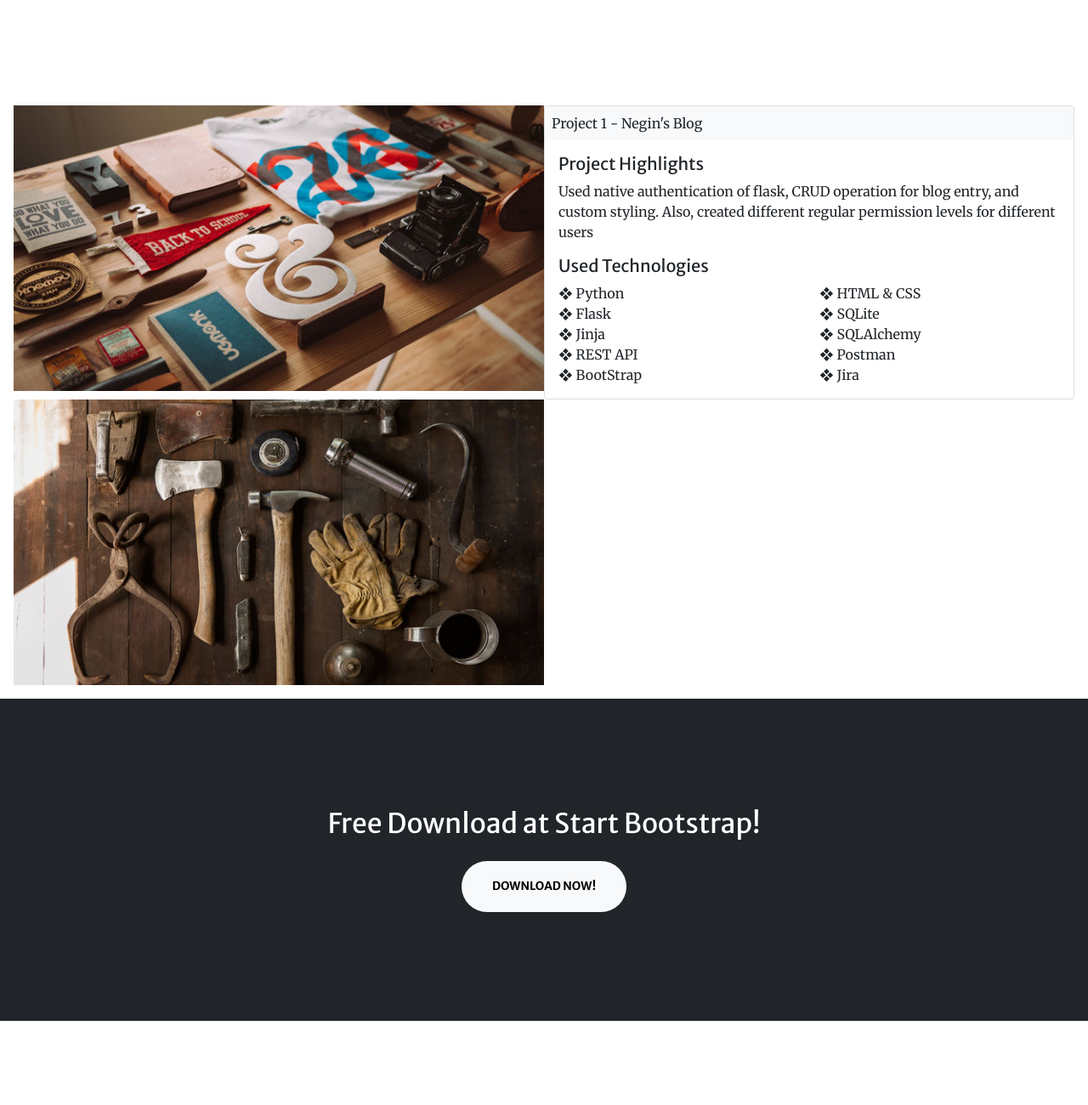
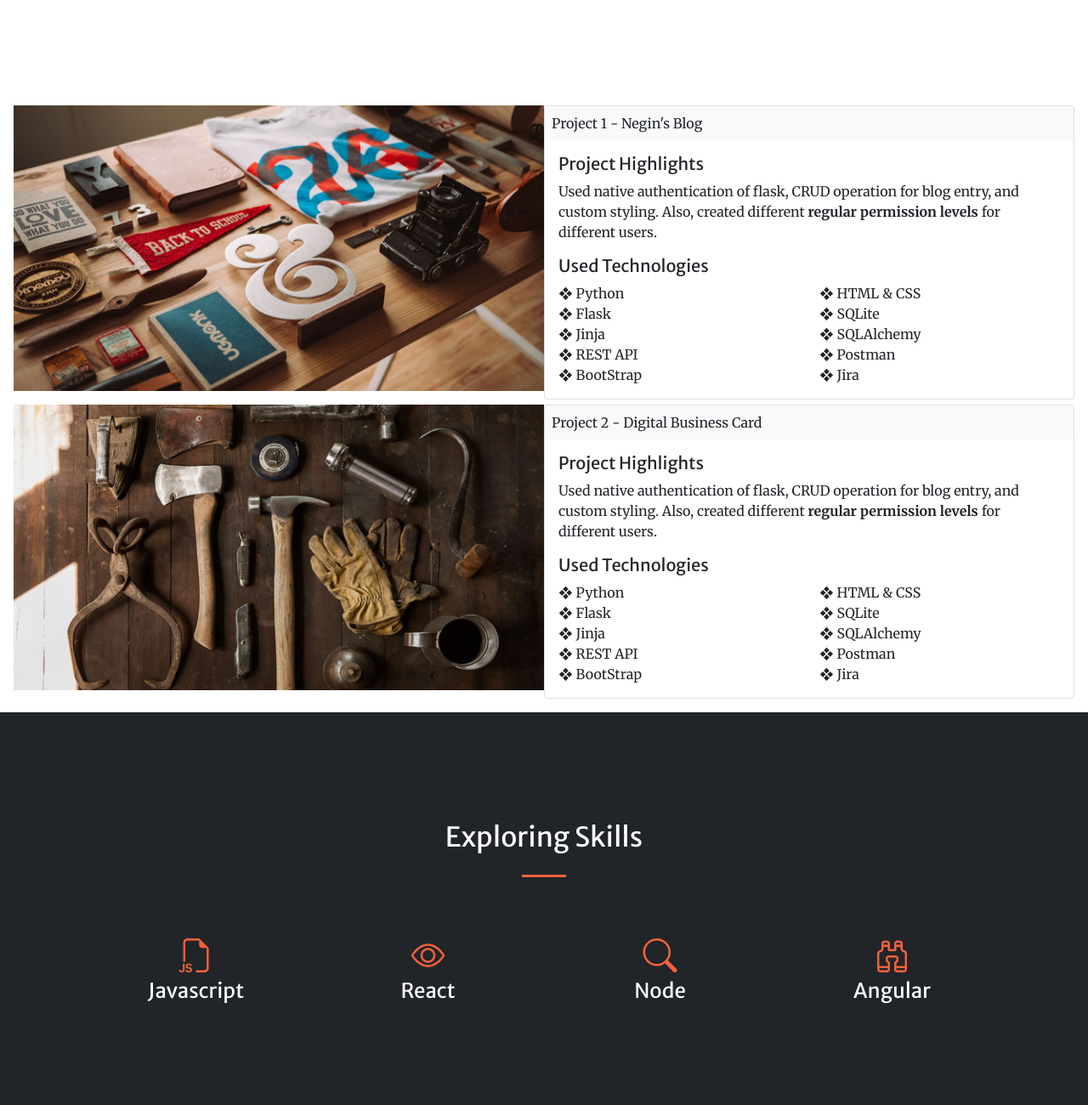
Before and after one commit to neginmaka/Negin-Portfolio, a plain HTML site: page index.html in a window 1280 px wide. Shown: the part 1840-3140 px from the top of the page at 85% size. Drawn offline with nearby package versions, Linux system fonts and the light colour scheme; some packages are replaced by stand-ins of ours; a script that the page names is missing.

Commit message:
Created project-2 section with some contents.

```diff
--- a/index.html
+++ b/index.html
@@ -43,7 +43,7 @@
         <div class="collapse navbar-collapse" id="navbarResponsive">
             <ul class="navbar-nav ms-auto my-2 my-lg-0">
                 <li class="nav-item"><a class="nav-link" href="#about">About</a></li>
-                <li class="nav-item"><a class="nav-link" href="#services">Skills</a></li>
+                <li class="nav-item "><a class="nav-link" href="#services">Skills</a></li>
                 <li class="nav-item"><a class="nav-link" href="#portfolio">Projects</a></li>
                 <li class="nav-item"><a class="nav-link" href="#contact">Contact</a></li>
             </ul>
@@ -85,7 +85,7 @@
         </div>
     </div>
 </section>
-<!-- Services-->
+<!-- Skills-->
 <section class="page-section" id="services">
     <div class="container px-4 px-lg-5">
         <h2 class="text-center mt-0">My Skills</h2>
@@ -126,9 +126,9 @@
 <div id="portfolio">
     <div class="container-fluid p-3">
         <div class="row g-0">
-            <div class="col-lg-6 col-sm-6">
+            <div class="col-lg-6 col-sm-6 spacing">
                 <a class="portfolio-box" href="assets/img/portfolio/fullsize/1.jpg" title="Negin's Blog">
-                    <img class="img-fluid" src="assets/img/portfolio/thumbnails/1.jpg" alt="...">
+                    <img class="img-fluid" src="assets/img/portfolio/thumbnails/1.jpg" alt="Negin's Blog">
                     <div class="portfolio-box-caption">
                         <div class="project-category text-white-50">Project 1</div>
                         <div class="project-name">Negin-Blog</div>
@@ -136,15 +136,54 @@
                 </a>
             </div>
 
-            <div class="card w-50">
+            <div class="card w-50 h-25">
                 <div class="card-img-top d-flex align-items-center bg-light">
                     <p class="col p-2 m-0">Project 1 - Negin's Blog</p>
                 </div>
                 <div class="card-body">
                     <h5 class="card-title">Project Highlights</h5>
                     <p class="card-text">Used native authentication of flask,
-                        CRUD operation for blog entry, and custom styling. Also, created different regular permission levels
-                        for different users</p>
+                        CRUD operation for blog entry, and custom styling. Also, created different <strong>regular
+                            permission levels</strong>
+                        for different users.</p>
+                    <h5 class="card-title">Used Technologies</h5>
+                    <div class="container">
+                        <div class="row">
+                            <div class="col-6">❖ Python</div>
+                            <div class="col-6">❖ HTML & CSS</div>
+                            <div class="col-6">❖ Flask</div>
+                            <div class="col-6">❖ SQLite</div>
+                            <div class="col-6">❖ Jinja</div>
+                            <div class="col-6">❖ SQLAlchemy</div>
+                            <div class="col-6">❖ REST API</div>
+                            <div class="col-6">❖ Postman</div>
+                            <div class="col-6">❖ BootStrap</div>
+                            <div class="col-6">❖ Jira</div>
+                        </div>
+                    </div>
+                </div>
+            </div>
+
+
+            <div class="col-lg-6 col-sm-6">
+                <a class="portfolio-box" href="assets/img/portfolio/fullsize/6.jpg" title="DiBuCard">
+                    <img class="img-fluid" src="assets/img/portfolio/thumbnails/6.jpg" alt="DiBuCard">
+                    <div class="portfolio-box-caption p-3">
+                        <div class="project-category text-white-50">Project 2</div>
+                        <div class="project-name">Digital Business Card</div>
+                    </div>
+                </a>
+            </div>
+            <div class="card w-50">
+                <div class="card-img-top d-flex align-items-center bg-light">
+                    <p class="col p-2 m-0">Project 2 - Digital Business Card</p>
+                </div>
+                <div class="card-body">
+                    <h5 class="card-title">Project Highlights</h5>
+                    <p class="card-text">Used native authentication of flask,
+                        CRUD operation for blog entry, and custom styling. Also, created different<strong> regular
+                            permission levels</strong>
+                        for different users.</p>
                     <h5 class="card-title">Used Technologies</h5>
                     <div class="container">
                         <div class="row">
@@ -164,25 +203,40 @@
 
                 </div>
             </div>
-
-
-            <div class="col-lg-6 col-sm-6">
-                <a class="portfolio-box" href="assets/img/portfolio/fullsize/6.jpg" title="DiBuCard">
-                    <img class="img-fluid" src="assets/img/portfolio/thumbnails/6.jpg" alt="...">
-                    <div class="portfolio-box-caption p-3">
-                        <div class="project-category text-white-50">Project 2</div>
-                        <div class="project-name">Digital Business Card</div>
-                    </div>
-                </a>
-            </div>
         </div>
     </div>
 </div>
 <!-- Call to action-->
 <section class="page-section bg-dark text-white">
     <div class="container px-4 px-lg-5 text-center">
-        <h2 class="mb-4">Free Download at Start Bootstrap!</h2>
-        <a class="btn btn-light btn-xl" href="https://startbootstrap.com/theme/creative/">Download Now!</a>
+        <h2 class="text-center mt-0">Exploring Skills</h2>
+        <hr class="divider">
+        <div class="row gx-4 gx-lg-5">
+            <div class="col-lg-3 col-md-6 text-center">
+                <div class="mt-5">
+                    <div class="mb-2"><i class="bi bi-filetype-js fs-1 text-primary"></i></div>
+                    <h3 class="h4 mb-2">Javascript</h3>
+                </div>
+            </div>
+            <div class="col-lg-3 col-md-6 text-center">
+                <div class="mt-5">
+                    <div class="mb-2"><i class="bi bi-eye fs-1 text-primary"></i></div>
+                    <h3 class="h4 mb-2">React</h3>
+                </div>
+            </div>
+            <div class="col-lg-3 col-md-6 text-center">
+                <div class="mt-5">
+                    <div class="mb-2"><i class="bi bi-search fs-1 text-primary"></i></div>
+                    <h3 class="h4 mb-2">Node</h3>
+                </div>
+            </div>
+            <div class="col-lg-3 col-md-6 text-center">
+                <div class="mt-5">
+                    <div class="mb-2"><i class="bi bi-binoculars fs-1 text-primary"></i></div>
+                    <h3 class="h4 mb-2">Angular</h3>
+                </div>
+            </div>
+        </div>
     </div>
 </section>
 <!-- Contact-->
```
Also changed, not shown: styles.css.
